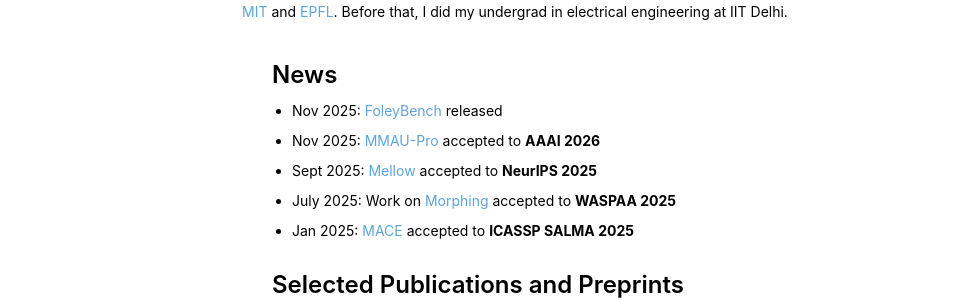
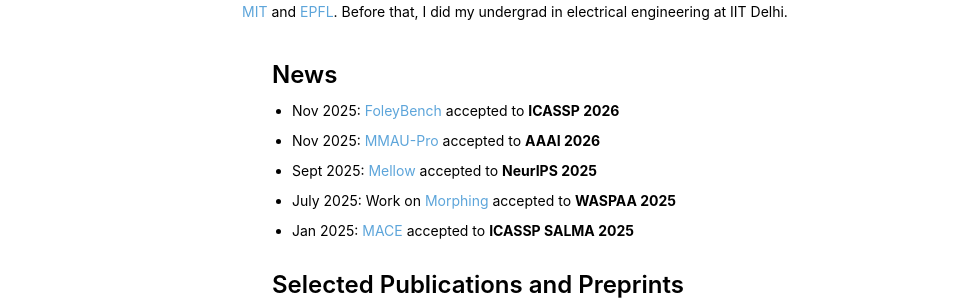
Before and after one commit to satvik-dixit/satvik-dixit.github.io, a Jekyll site: the page built from index.md, in a window 1280 px wide. Shown: the part 324-624 px from the top of the page, without its empty margins (158-1116 px from the left). Built offline with Jekyll 4.4.1, drawn with Linux system fonts in a browser that asks for light colours.

Commit message:
Update news section for FoleyBench acceptance

```diff
--- a/index.md
+++ b/index.md
@@ -26,7 +26,7 @@ Currently, I am a founding engineer at a YC-backed startup working on voice agen
 <div class="news-section">
   <h2>News</h2>
   <ul>
-    <li>Nov 2025: <a href="https://gclef-cmu.org/foleybench/">FoleyBench</a> released</li>
+    <li>Nov 2025: <a href="https://gclef-cmu.org/foleybench/">FoleyBench</a> accepted to <strong>ICASSP 2026</strong></li>
     <li>Nov 2025: <a href="https://arxiv.org/abs/2508.13992">MMAU-Pro</a> accepted to <strong>AAAI 2026</strong></li>
     <li>Sept 2025: <a href="https://arxiv.org/abs/2503.08540">Mellow</a> accepted to <strong>NeurIPS 2025</strong></li>
     <li>July 2025: Work on <a href="https://arxiv.org/abs/2506.01588">Morphing</a> accepted to <strong>WASPAA 2025</strong></li>
```
